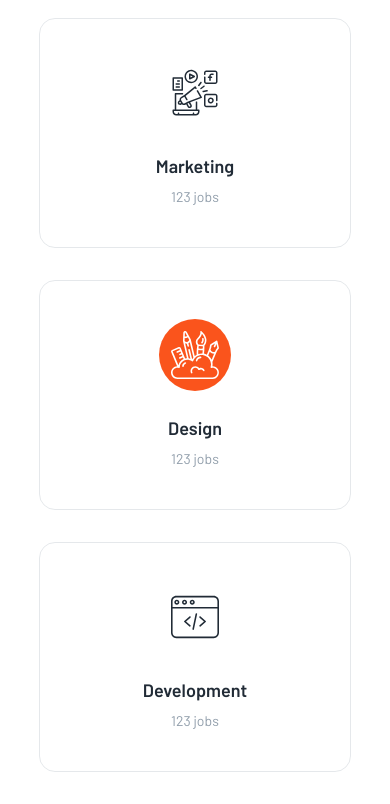
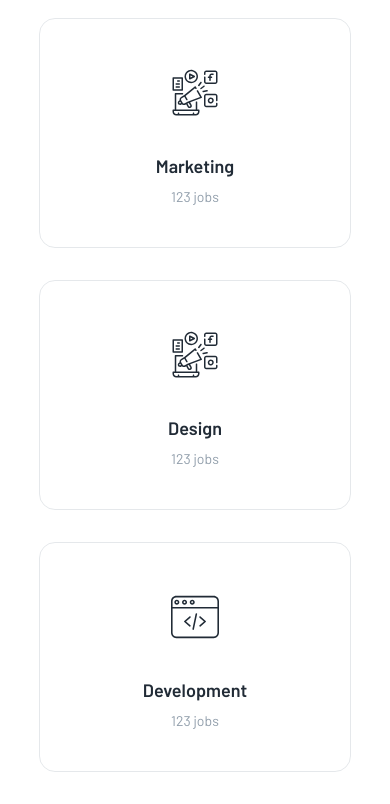
Before and after one commit to Serenbek/Career, a React (Create React App) app: page / in a window 390 px wide. Shown: the part 2366-3170 px from the top of the page. Built offline with nearby package versions, Linux system fonts and the light colour scheme; no server answers.

Commit message:
feat/fix

```diff
--- a/src/components/Main/HotCategories/HotCategories.jsx
+++ b/src/components/Main/HotCategories/HotCategories.jsx
@@ -18,12 +18,14 @@ function HotCategories(props) {
                         ))
                     }
                 </div>
+                <div className={scss.button}>
                 <ClearButton>
                     <>
                     View All Categories
                     <img src={arrow} alt="icon" />
                     </>
                 </ClearButton>
+                </div>
             </div>
         </div>
     );
--- a/src/components/Main/HotCategories/HotCategories.module.scss
+++ b/src/components/Main/HotCategories/HotCategories.module.scss
@@ -1,8 +1,7 @@
   .wrapper {
+      padding: 80px 0px;
       display: flex;
       flex-direction: column;
-      align-items: center;
-      padding: 80px 0px;
       gap: 80px;
 
       h1 {
@@ -11,9 +10,32 @@
       }
 
       .cards {
+          display: grid;
+          grid-template-columns: 1fr 1fr 1fr 1fr;
+          gap: 30px;
+      }
+      .button{
         display: flex;
-          flex-wrap: wrap;
+        justify-content: center;
+      }
+  }
+
+
+  @media (max-width: 912px) {
+      .wrapper {
+          padding: 64px 0px;
+          gap: 64px;
+
+          h1 {
+              font-size: 32px;
+              line-height: 42px;
+          }
+
+          .cards {
+              display: grid;
+              grid-template-columns: 1fr 1fr 1fr;
               gap: 32px;
+          }
       }
   }
 
@@ -26,13 +48,17 @@
             font-size: 32px;
             line-height: 42px;
         }
-          .cards{
-            width: 100%;
+
+        .cards {
+          display: grid;
+          grid-template-columns: 1fr 1fr ;
+          gap: 32px;
+
       }
     }
 }
 
-  @media (max-width: 912px) {
+@media (max-width: 390px) {
     .wrapper {
         padding: 64px 0px;
         gap: 64px;
@@ -43,7 +69,10 @@
         }
 
         .cards {
-              justify-content: space-evenly;
+          display: grid;
+          grid-template-columns: 1fr;
+          gap: 32px;
+
       }
     }
 }
--- a/src/components/Main/HotCategories/HotCategoriesCard/HotCategoriesCard.module.scss
+++ b/src/components/Main/HotCategories/HotCategoriesCard/HotCategoriesCard.module.scss
@@ -3,7 +3,7 @@
 .card {
     border: 1px solid rgba(145, 158, 171, 0.24);
     border-radius: 16px;
-    width: 230px;
+    width: 100%;
     height: 230px;
     align-items: center;
     display: flex;
@@ -49,15 +49,15 @@
     }
 }
 
-@media (max-width: 912px) {
-    .card {
-        width: 46%;
-    }
-}
+// @media (max-width: 912px) {
+//     .card {
+//         width: 46%;
+//     }
+// }
 
-@media (max-width: 576px) {
-    .card {
-        display: flex;
-                width: 100%;
-    }
-}
+// @media (max-width: 576px) {
+//     .card {
+//         display: flex;
+//                 width: 100%;
+//     }
+// }
--- a/src/constants/HotCategoriesConst.jsx
+++ b/src/constants/HotCategoriesConst.jsx
@@ -1,6 +1,6 @@
 import icon1 from '../assets/images/HotCategories/finance.svg'
 import icon2 from '../assets/images/HotCategories/marketing.svg'
-import icon3 from '../assets/images/HotCategories/design.svg'
+// import icon3 from '../assets/images/HotCategories/design.svg'
 import icon4 from '../assets/images/HotCategories/development.svg'
 import icon5 from '../assets/images/HotCategories/IT.svg'
 import icon6 from '../assets/images/HotCategories/customer.svg'
@@ -19,7 +19,7 @@ export const HotCategoriesConst =[
         disc: '123 jobs'
     },
     {
-        icon: icon3,
+        icon: icon2,
         title: 'Design',
         disc: '123 jobs'
     },
```
Lines whose indentation alone changed are shown as unchanged.
